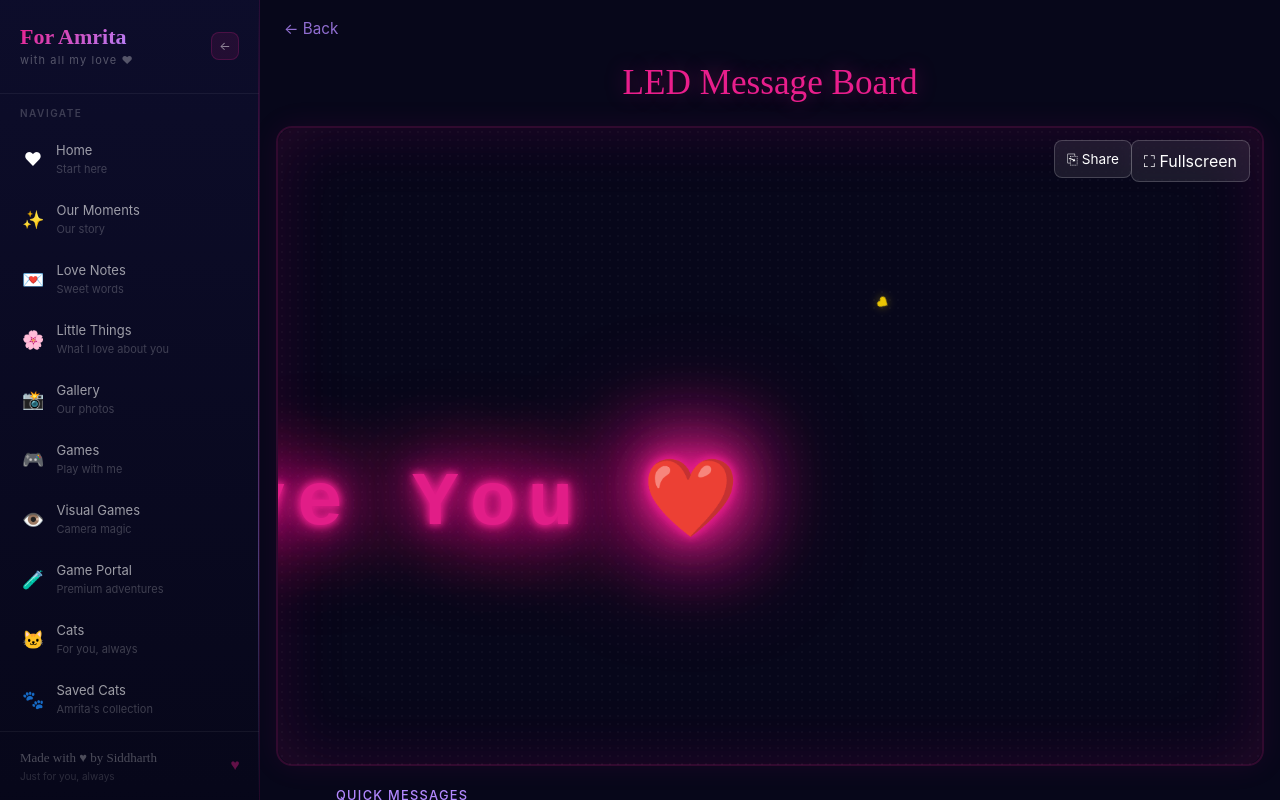
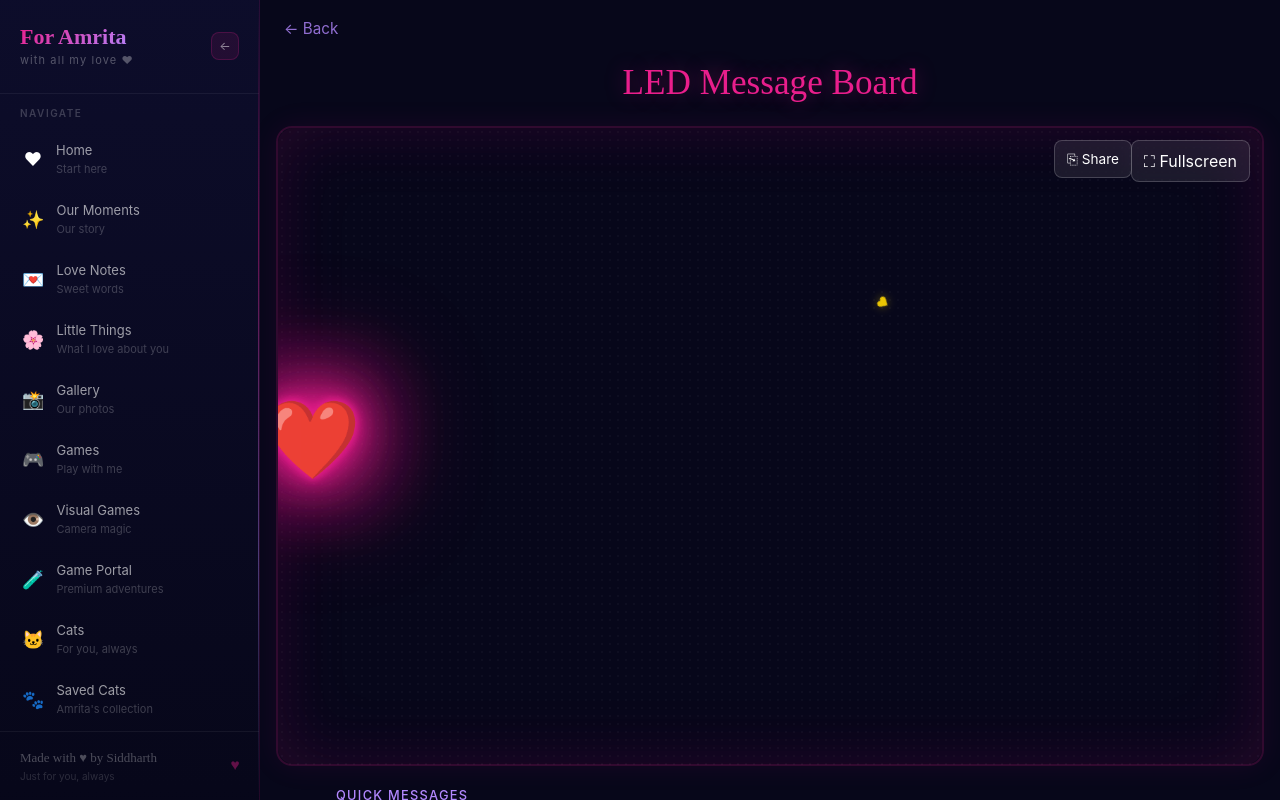
Before and after one commit to SiddharthFulia/amrita, a Next.js app: page /led in a window 1280 px wide. Built offline with nearby package versions, Linux system fonts and the light colour scheme.

Commit message:
led fixed

```diff
--- a/app/led/page.jsx
+++ b/app/led/page.jsx
@@ -76,12 +76,12 @@ export default function LEDPage() {
 
   const keyframesStyle = `
     @keyframes scrollH {
-      0% { transform: translateX(100%); }
-      100% { transform: translateX(-100%); }
+      0% { transform: translateY(-50%) translateX(100vw); }
+      100% { transform: translateY(-50%) translateX(-200%); }
     }
     @keyframes scrollV {
-      0% { transform: translateY(100vh); }
-      100% { transform: translateY(-100%); }
+      0% { transform: translateY(-50%) rotate(-90deg) translateX(100vh); }
+      100% { transform: translateY(-50%) rotate(-90deg) translateX(-200%); }
     }
     @keyframes flickerAnim {
       0%, 100% { opacity: 1; }
@@ -202,8 +202,8 @@ export default function LEDPage() {
 
         {/* Scrolling Text */}
         <div style={{
-          whiteSpace: isMobile ? 'normal' : 'nowrap',
-          fontSize: `clamp(3rem, ${fontSize}vw, 12rem)`,
+          whiteSpace: 'nowrap',
+          fontSize: isMobile ? `clamp(2rem, ${fontSize * 0.7}vw, 8rem)` : `clamp(3rem, ${fontSize}vw, 12rem)`,
           fontFamily: currentFont.value,
           letterSpacing: currentFont.letterSpacing,
           fontWeight: fontIndex === 2 ? '900' : '700',
@@ -212,22 +212,10 @@ export default function LEDPage() {
           animation: buildTextAnimation(),
           position: 'absolute',
           zIndex: 2,
-          ...(isMobile
-            ? {
-                writingMode: 'horizontal-tb',
-                textAlign: 'center',
-                width: '90%',
-                left: '5%',
-                padding: '20px 0',
-                wordBreak: 'break-word',
-              }
-            : {
-                top: '50%',
-                transform: 'translateY(-50%)',
-                paddingLeft: '20px',
-                paddingRight: '20px',
-              }
-          ),
+          top: '50%',
+          transformOrigin: 'center center',
+          paddingLeft: '20px',
+          paddingRight: '20px',
         }}>
           {displayText}
         </div>
```
